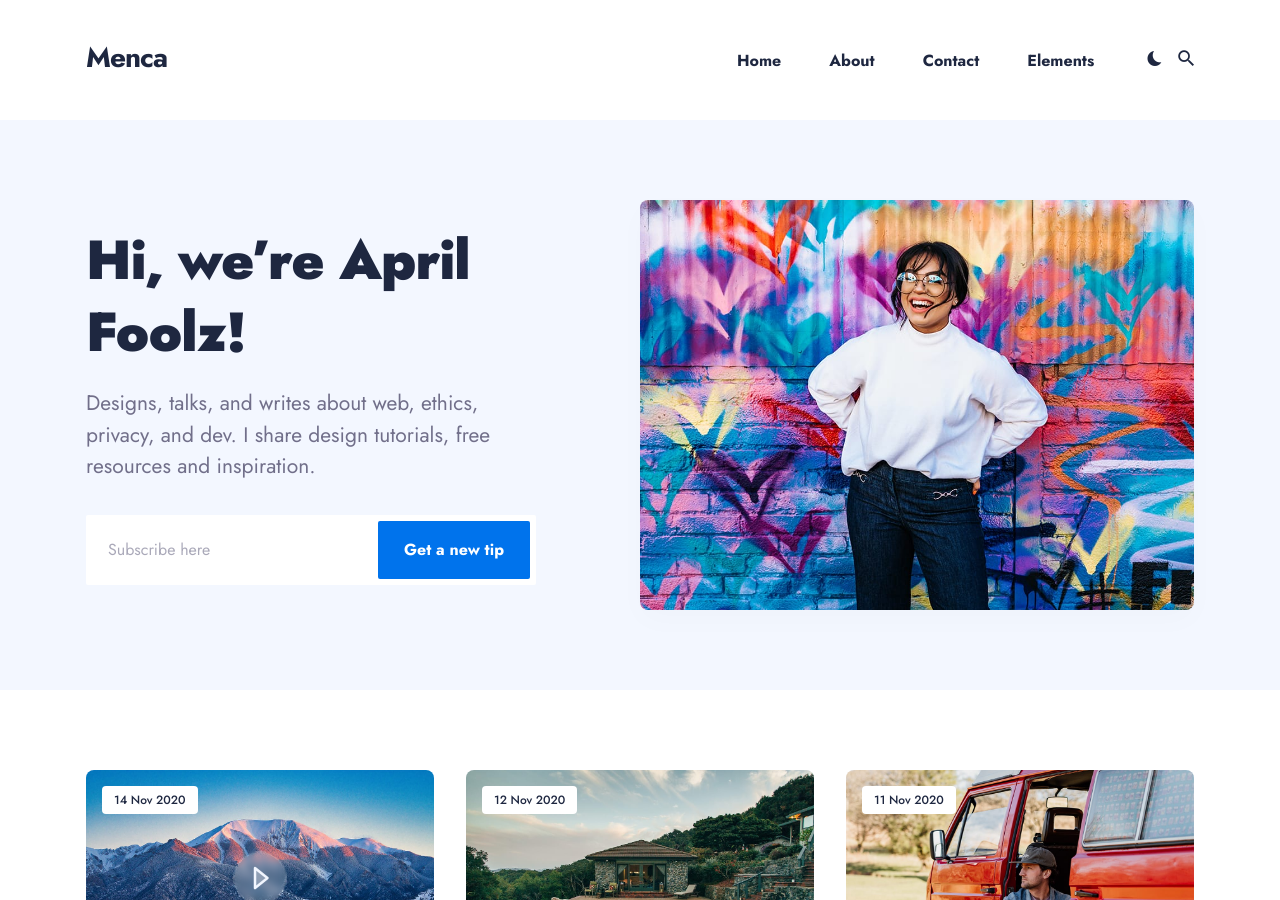
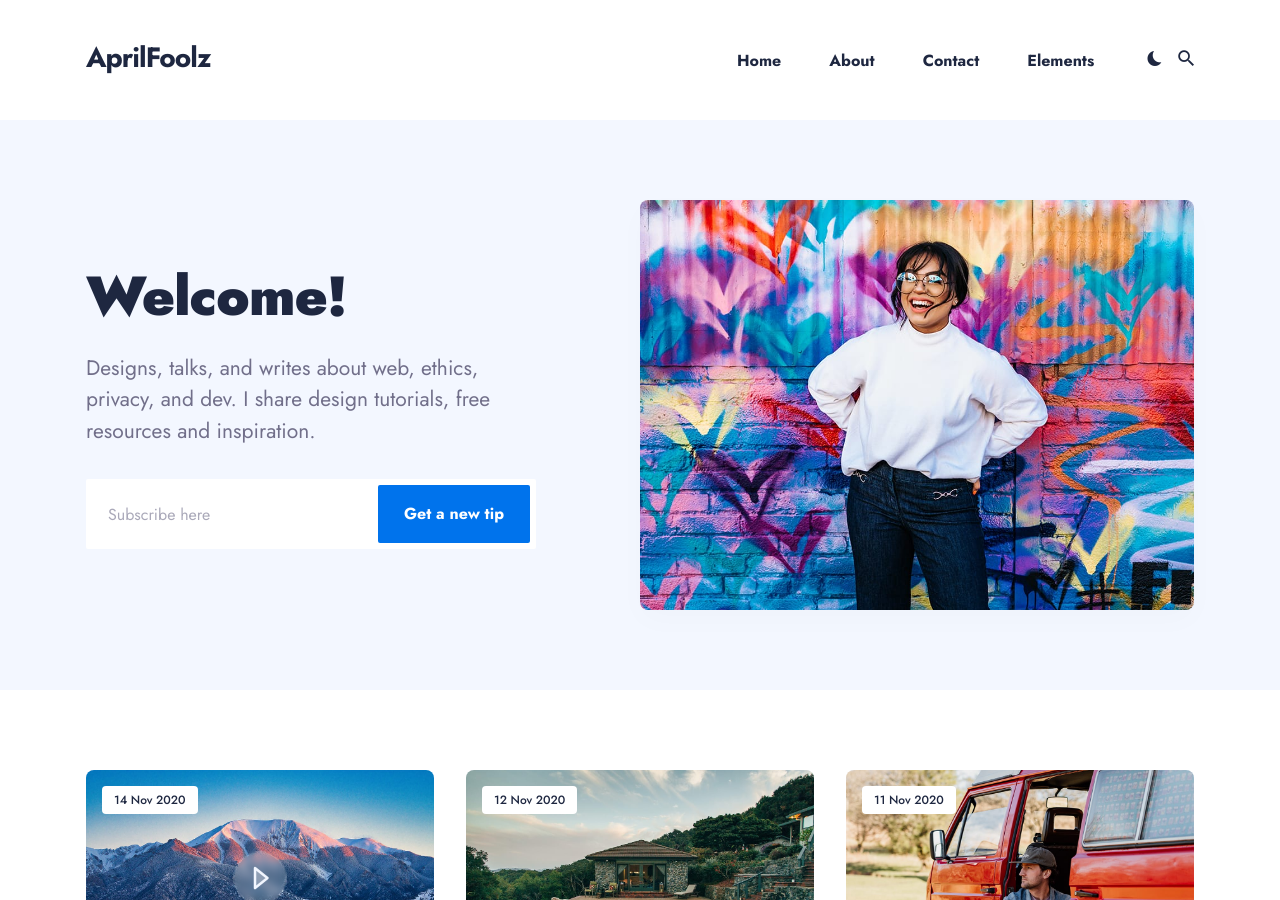
Before and after one commit to schepparn/aprilfools, a Jekyll site: the page built from index.html, in a window 1280 px wide and 900 px high. Built offline with Jekyll 4.4.1, drawn with Linux system fonts in a browser that asks for light colours; nearby versions of some CDN libraries; the list of posts is cut into pages by our own code.

Commit message:
New title and hero message

```diff
--- a/_config.yml
+++ b/_config.yml
@@ -1,6 +1,6 @@
 #-------------------------------
 # Site Settings
-title: Menca
+title: AprilFoolz
 logo: # You can add own logo. For example '/images/logo.png'.
 description: Menca personal blogging theme for Jekyll
 baseurl: "" # the subpath of your site, e.g. /blog
@@ -29,7 +29,7 @@ social:
 #-------------------------------
 # Hero Settings
 hero:
-  hero__title: Hi, we’re April Foolz!
+  hero__title: Welcome!
   hero__description: Designs, talks, and writes about web, ethics, privacy, and dev. I share design tutorials, free resources and inspiration.
   hero__image: '/images/01.jpg'
 
```
